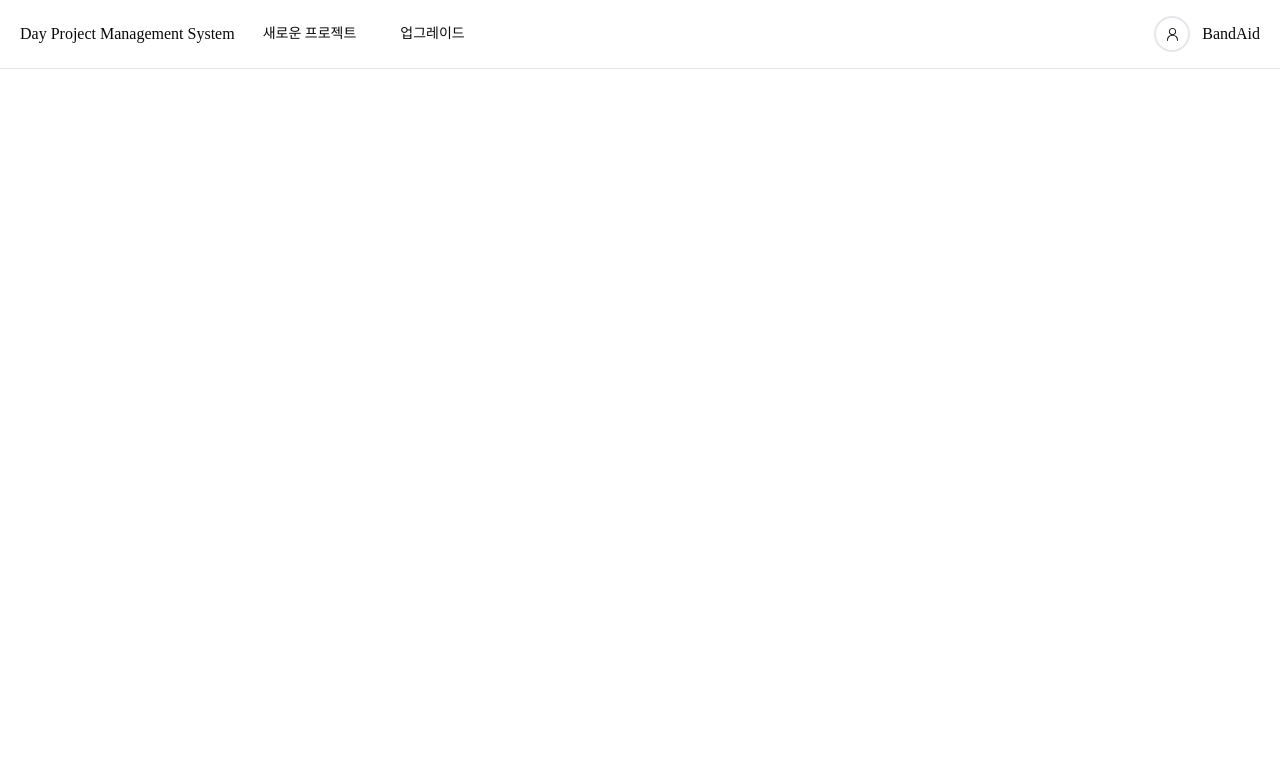
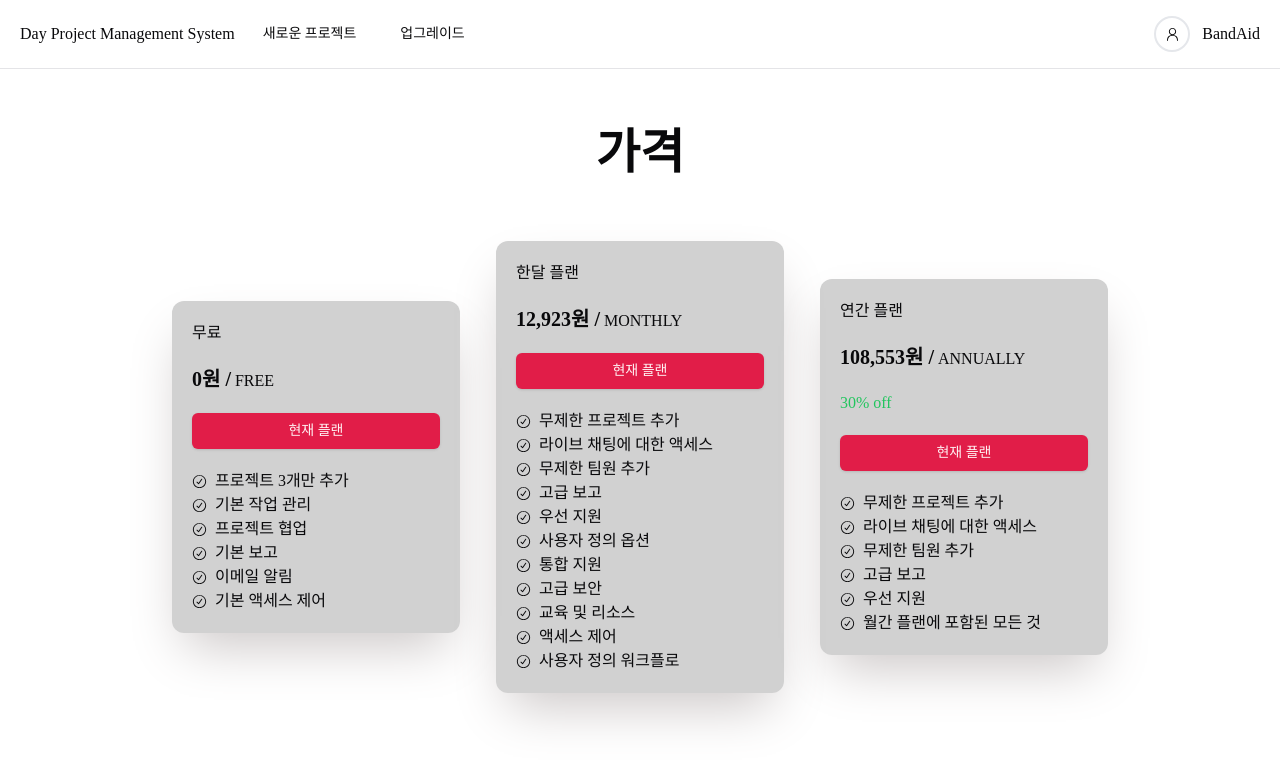
Before and after one commit to Jangchaeyun/DPMS, a React (Vite) app in the folder React/project-management-react/: page /upgrade_plan in a window 1280 px wide. Shown: the top 764 px of the page. Built offline with nearby package versions, Linux system fonts and the light colour scheme; a web font is replaced by a local one.

Commit message:
0928 Subscripiton

```diff
--- a/React/project-management-react/src/App.jsx
+++ b/React/project-management-react/src/App.jsx
@@ -4,6 +4,7 @@
 import { Route, Routes } from "react-router-dom";
 import ProjectDetails from "./Pages/ProjectDetails/ProjectDetails";
 import IssueDetails from "./Pages/IssueDetails/IssueDetails";
+import Subscription from "./Pages/Subscription/Subscription";
 
 function App() {
   return (
@@ -16,6 +17,7 @@
           path="/project/:projectId/issue/:issueId"
           element={<IssueDetails />}
         />
+        <Route path="/upgrade_plan" element={<Subscription />} />
       </Routes>
     </>
   );
--- /dev/null
+++ b/React/project-management-react/src/Pages/Auth/Login.jsx
@@ -0,0 +1,5 @@
+const Login = () => {
+  return <div>Login</div>;
+};
+
+export default Login;
--- /dev/null
+++ b/React/project-management-react/src/Pages/Auth/Signup.jsx
@@ -0,0 +1,5 @@
+const Signup = () => {
+  return <div>Signup</div>;
+};
+
+export default Signup;
--- a/React/project-management-react/src/Pages/Navbar/Navbar.jsx
+++ b/React/project-management-react/src/Pages/Navbar/Navbar.jsx
@@ -33,7 +33,9 @@
             <CreateProjectForm />
           </DialogContent>
         </Dialog>
-        <Button variant="ghost">업그레이드</Button>
+        <Button onClick={() => navigate("/upgrade_plan")} variant="ghost">
+          업그레이드
+        </Button>
       </div>
       <div className="flex gap-3 items-center">
         <DropdownMenu>
--- /dev/null
+++ b/React/project-management-react/src/Pages/Subscription/Subscription.jsx
@@ -0,0 +1,72 @@
+import SubscriptionCard from "./SubscriptionCard";
+
+const paidPlan = [
+  "무제한 프로젝트 추가",
+  "라이브 채팅에 대한 액세스",
+  "무제한 팀원 추가",
+  "고급 보고",
+  "우선 지원",
+  "사용자 정의 옵션",
+  "통합 지원",
+  "고급 보안",
+  "교육 및 리소스",
+  "액세스 제어",
+  "사용자 정의 워크플로",
+];
+
+const annualPlan = [
+  "무제한 프로젝트 추가",
+  "라이브 채팅에 대한 액세스",
+  "무제한 팀원 추가",
+  "고급 보고",
+  "우선 지원",
+  "월간 플랜에 포함된 모든 것",
+];
+
+const freePlan = [
+  "프로젝트 3개만 추가",
+  "기본 작업 관리",
+  "프로젝트 협업",
+  "기본 보고",
+  "이메일 알림",
+  "기본 액세스 제어",
+];
+
+const Subscription = () => {
+  return (
+    <div className="p-10">
+      <h1 className="text-5xl font-semibold py-5 pb-16 text-center">가격</h1>
+      <div className="flex flex-col lg:flex-row justify-center items-center gap-9">
+        <SubscriptionCard
+          data={{
+            planName: "무료",
+            fetures: freePlan,
+            planType: "FREE",
+            price: 0,
+            buttonName: true ? "현재 플랜" : "플랜 시작하기",
+          }}
+        />
+        <SubscriptionCard
+          data={{
+            planName: "한달 플랜",
+            fetures: paidPlan,
+            planType: "MONTHLY",
+            price: 12923,
+            buttonName: true ? "현재 플랜" : "플랜 시작하기",
+          }}
+        />
+        <SubscriptionCard
+          data={{
+            planName: "연간 플랜",
+            fetures: annualPlan,
+            planType: "ANNUALLY",
+            price: 108553,
+            buttonName: true ? "현재 플랜" : "플랜 시작하기",
+          }}
+        />
+      </div>
+    </div>
+  );
+};
+
+export default Subscription;
--- /dev/null
+++ b/React/project-management-react/src/Pages/Subscription/SubscriptionCard.jsx
@@ -0,0 +1,32 @@
+import { Button } from "@/components/ui/button";
+import { CheckCircledIcon } from "@radix-ui/react-icons";
+import React from "react";
+
+const SubscriptionCard = ({ data }) => {
+  return (
+    <div className="rounded-xl bg-[#1b1b1b] bg-opacity-20 shadow-[#ccc7c7] shadow-2xl card p-5 space-y-5 w-[18rem]">
+      <p>{data.planName}</p>
+      <p>
+        <span className="text-xl font-semibold">
+          {data.price.toLocaleString()}원 /
+        </span>
+        <span> {data.planType}</span>
+      </p>
+      {data.planType === "ANNUALLY" && (
+        <p className="text-green-500">30% off</p>
+      )}
+
+      <Button className="w-full">{data.buttonName}</Button>
+      <div>
+        {data.fetures.map((item) => (
+          <div key={item} className="flex items-center gap-2">
+            <CheckCircledIcon />
+            <p>{item}</p>
+          </div>
+        ))}
+      </div>
+    </div>
+  );
+};
+
+export default SubscriptionCard;
```
